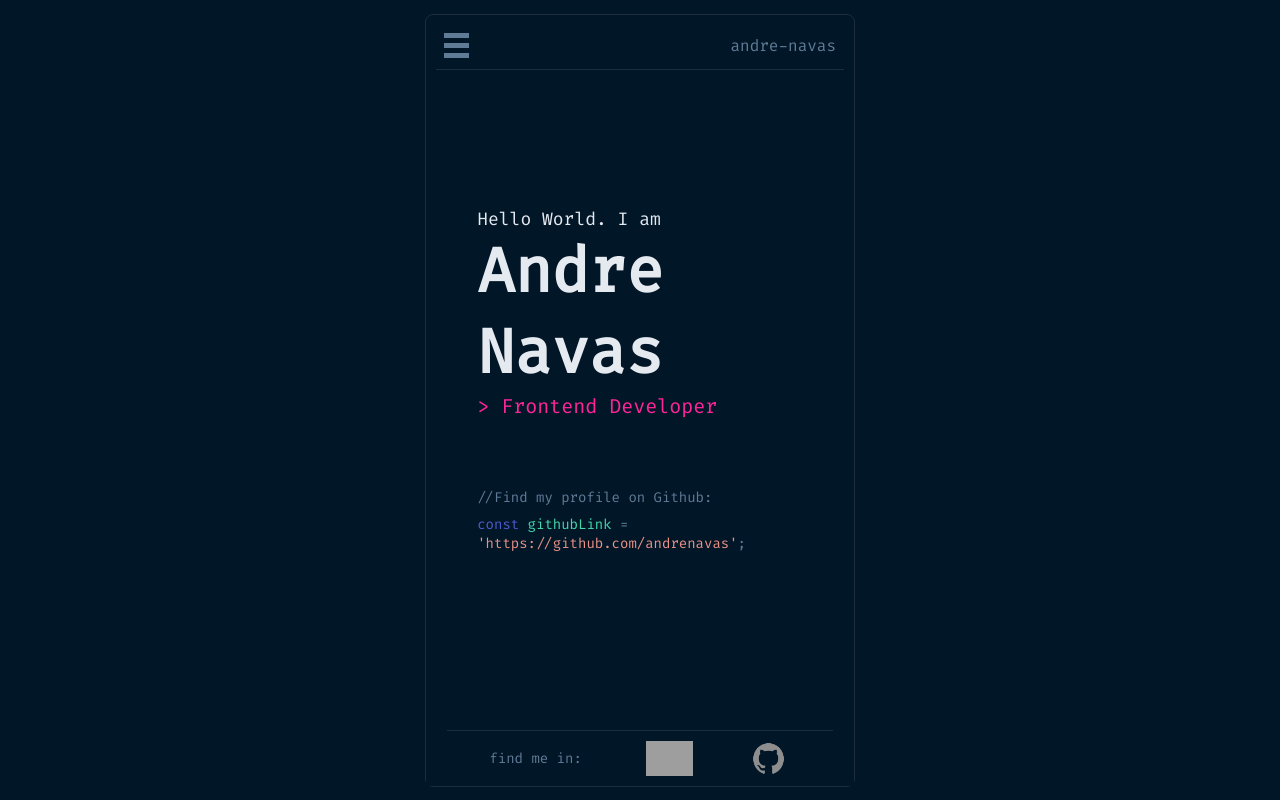
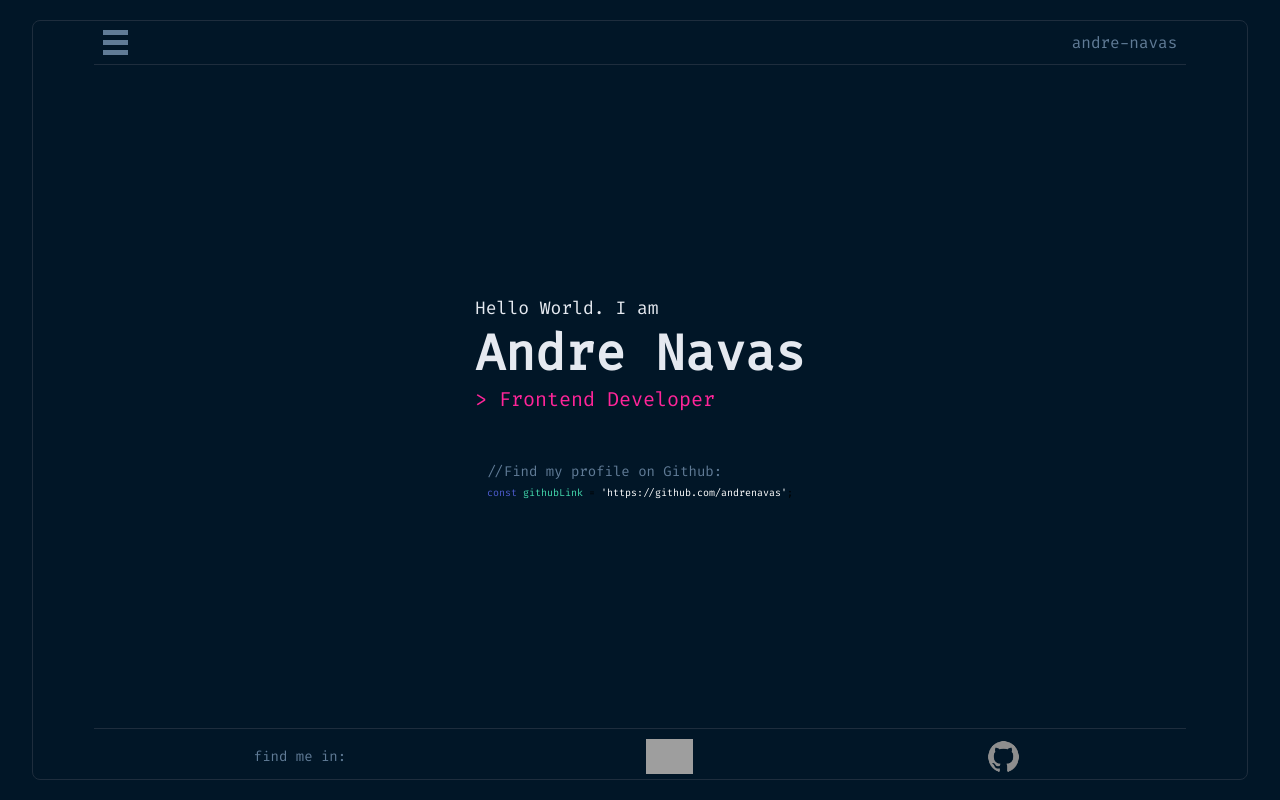
Before and after one commit to andrenavas/portfolio, a React (Vite) app: page / in a window 1280 px wide. Built offline with nearby package versions, Linux system fonts and the light colour scheme; grey boxes are pictures that could not be loaded.

Commit message:
ADD: projects view with CardProjects components

```diff
--- /dev/null
+++ b/src/components/CardProject.css
@@ -0,0 +1,29 @@
+.container-card-project {
+  width: 20rem;
+  height: 20rem;
+  /* background-color: red; */
+  display: flex;
+  flex-direction: column;
+  align-items: center;
+  justify-content: center;
+  gap: 0.2rem;
+}
+
+.title-card-project {
+  font-size: 12px;
+}
+
+.img-project {
+  width: 6rem;
+}
+
+.link-github-project {
+  display: flex;
+  width: 40px;
+  height: 35px;
+  cursor: pointer;
+}
+
+.logo-github-project {
+  width: 25px;
+}
--- /dev/null
+++ b/src/components/CardProject.tsx
@@ -0,0 +1,42 @@
+import './CardProject.css'
+import logoGithub from '../assets/img/logoGithub.png'
+
+interface Project {
+  id: number;
+  name: string;
+  date: string;
+  image: string;
+  description: string;
+  liveLink: string;
+  githubLink: string;
+}
+
+interface CardProjectProps {
+  project: Project;
+}
+
+
+const CardProject: React.FC<CardProjectProps> = ({ project }) => {
+  return (
+    <div className='container-card-project'>
+      <span className='title-card-project'>{project.name}</span>
+      <figure className='container-img-project'>
+        <img className='img-project' src={project.image} alt='project image' />
+      </figure>
+      <div className='container-date-description-project'>
+        <span className='date-card-project'>{project.date}</span>
+        <p className='description-card-project'>{project.description}</p>
+      </div>
+      <div className='container-links-projects'>
+        <span className='link-card-project'> <a href={project.liveLink} target='_blank'></a>View Project</span>
+        <div className='container-link-github'>
+          <a href={project.githubLink} target='_blank' className='link-github-project'>
+            <img src={logoGithub} className='logo-github-project' alt='logo github'></img>
+          </a>
+        </div>
+      </div>
+    </div>
+  )
+}
+
+export default CardProject;
--- a/src/components/Footer.css
+++ b/src/components/Footer.css
@@ -1,15 +1,17 @@
+footer{
+    width: 100%;
+}
+
 .container-footer {
-    /* background-color: red; */
     margin: 0 auto;
     width: 90%;
     display: flex;
     justify-content: space-around;
     align-items: center;
-    /* gap: 3rem; */
-    font-size: 14px;
+    font-size: 1.4rem;
     color: #607B96;
     border-top: 1px solid #1E2D3D;
-    /* border-radius: 0 0 8px 8px; */
+    border-radius: 0 0 8px 8px;
     padding: 1rem;
 }
 
@@ -18,4 +20,5 @@
     display: flex;
     width: 40px;
     height: 35px;
+    cursor: pointer;
 }
--- a/src/components/Navbar.css
+++ b/src/components/Navbar.css
@@ -1,10 +1,11 @@
 .container-nav{
-  /* background-color: green; */
+  width: 90%;
+  margin: 0 auto;
   justify-content: space-between;
   display: flex;
-  padding: 2%;
-  gap: 6%;
+  padding: 9px;
   align-items: center;
+  border-bottom: 1px solid #1E2D3D;
 }
 
 .title-nav {
@@ -47,7 +48,7 @@
   */
 .bm-menu-wrap {
   position: fixed;
-  /* height: 90%; */
+  height: 100%;
   top: 0;
   left: 0;
 }
--- a/src/index.css
+++ b/src/index.css
@@ -1,95 +1,15 @@
-*{
-  font-family: 'Fira Code', monospace;
+* {
   padding: 0;
   margin: 0;
   box-sizing: border-box;
-  background-color: #011627;
 }
 
-html{
+html {
   font-size: 62.5%;
-  /* min-height: 100%; */
-  /* position: relative; */
-}
-
-body{
-  margin:0;
-  /* margin-bottom: 40px;
-  min-height: 100%; */
-}
-
-footer{
-  /* position: absolute;
-  bottom: 0; */
-  width: 100%;
-  /* height: 40px; */
-}
-/* :root {
-  font-family: Inter, system-ui, Avenir, Helvetica, Arial, sans-serif;
-  line-height: 1.5;
-  font-weight: 400;
-
-  color-scheme: light dark;
-  color: rgba(255, 255, 255, 0.87);
-  background-color: #242424;
-
-  font-synthesis: none;
-  text-rendering: optimizeLegibility;
-  -webkit-font-smoothing: antialiased;
-  -moz-osx-font-smoothing: grayscale;
-  -webkit-text-size-adjust: 100%;
-}
-
-a {
-  font-weight: 500;
-  color: #646cff;
-  text-decoration: inherit;
-}
-a:hover {
-  color: #535bf2;
 }
 
 body {
-  margin: 0;
-  display: flex;
-  place-items: center;
-  min-width: 320px;
+  background-color: #011627;
+  font-family: "Fira Code", monospace;
   min-height: 100vh;
 }
-
-h1 {
-  font-size: 3.2em;
-  line-height: 1.1;
-}
-
-button {
-  border-radius: 8px;
-  border: 1px solid transparent;
-  padding: 0.6em 1.2em;
-  font-size: 1em;
-  font-weight: 500;
-  font-family: inherit;
-  background-color: #1a1a1a;
-  cursor: pointer;
-  transition: border-color 0.25s;
-}
-button:hover {
-  border-color: #646cff;
-}
-button:focus,
-button:focus-visible {
-  outline: 4px auto -webkit-focus-ring-color;
-}
-
-@media (prefers-color-scheme: light) {
-  :root {
-    color: #213547;
-    background-color: #ffffff;
-  }
-  a:hover {
-    color: #747bff;
-  }
-  button {
-    background-color: #f9f9f9;
-  }
-} */
--- a/src/views/Home.css
+++ b/src/views/Home.css
@@ -1,36 +1,28 @@
+/* Toda la section */
 .home-view {
+  height: 100vh;
   display: flex;
   justify-content: center;
   align-items: center;
-  height: 100vh;
 }
 
-.container-home-view {
+.container-home-view{
+  width: 95%;
+  border: 1px solid #1E2D3D;
   border-radius: 8px;
-  border: 1px solid #1E2D3D;
-  background: #011627;
-  margin: 5%;
+  height: 95vh;
 }
 
+
+/* Header */
 .home-header {
   height: 45px;
-  /* width: 90%; */
-  border-bottom: 1px solid #1E2D3D;
-  /* display: flex;
-  align-items: center;
-  justify-content: flex-end; */
-  margin: 1rem;
 }
 
-/* main{
-  display: flex;
-  flex-direction: column;
-  justify-content: center;
-  align-items: center;
-} */
 
+/* Main */
 .container-main-home{
-  height: 650px;
+  min-height: calc(100vh - 138px);
   display: flex;
   flex-direction: column;
   justify-content: center;
@@ -38,21 +30,27 @@
   gap: 20px;
 }
 
-.container-hello{
+.box{
   display: flex;
   flex-direction: column;
-  align-items: flex-start;
-  margin-left: 12%;
+  justify-content: center;
+  align-items: center;
+  width: 80%;
+  gap: 10px;
 }
-.span-hello {
-  color: #E5E9F0;
-  font-size: 18px;
-  text-align: center;
+
+.container-hello{
+  padding: 20px 0;
 }
 
 .title-home {
   color: #E5E9F0;
-  font-size: 62px;
+  font-size: 5rem;
+}
+
+.span-hello {
+  color: #E5E9F0;
+  font-size: 1.8rem;
 }
 
 .span-frontend {
@@ -60,24 +58,20 @@
   font-size: 20px;
 
 }
+.container-github-profile{
+  /* background-color: #4D5BCE; */
+  padding: 20px 0;
+}
 
-.container-github-profile{
-  display: flex;
-  flex-direction: column;
-  justify-content: center;
-  gap: 5%;
-  height: 25%;
-  margin-left: 12%;
-}
 .titleGithubProfile {
   color: #607B96;
   font-size: 14px;
 }
 
-.containerGithubLink p {
-  font-size: 14px;
+.containerGithubLink{
+  /* background-color: #FF2599; */
+  padding-top: 5px;
 }
-
 .githubLinkCode {
   color: #4D5BCE;
 }
@@ -85,80 +79,3 @@
 .githubLinkVariable {
   color: #43D9AD;
 }
-
-.githubLinkOperator {
-  color: #607B96;
-}
-
-.githubLinkURL {
-  color: #E99287;
-}
-
-.containerGithubLink p span {
-  display: inline;
-}
-
-/* .container-footer{
-  background-color: red;
-  display: flex;
-  justify-content:center;
-  align-items: center;
-  gap: 3rem;
-  font-size: 14px;
-  color: #607B96;
-  border: 1px solid #1E2D3D;
-  padding: 10px;
-} */
-
-/* .container-footer span{
-  margin-left: 12%;
-} */
-
-/* .link-github, .link-linkedin{
-  display: flex;
-  width: 40px;
-  height: 35px;
-} */
-
-/* #root {
-  max-width: 1280px;
-  margin: 0 auto;
-  padding: 2rem;
-  text-align: center;
-}
-
-.logo {
-  height: 6em;
-  padding: 1.5em;
-  will-change: filter;
-  transition: filter 300ms;
-}
-.logo:hover {
-  filter: drop-shadow(0 0 2em #646cffaa);
-}
-.logo.react:hover {
-  filter: drop-shadow(0 0 2em #61dafbaa);
-}
-
-@keyframes logo-spin {
-  from {
-    transform: rotate(0deg);
-  }
-  to {
-    transform: rotate(360deg);
-  }
-}
-
-@media (prefers-reduced-motion: no-preference) {
-  a:nth-of-type(2) .logo {
-    animation: logo-spin infinite 20s linear;
-  }
-}
-
-.card {
-  padding: 2em;
-}
-
-.read-the-docs {
-  color: #888;
-} */
--- a/src/views/Home.tsx
+++ b/src/views/Home.tsx
@@ -7,21 +7,22 @@ import Footer from '../components/Footer'
 function Home() {
 
   return (
-    <div className='home-view'>
-      <section className='container-home-view'>
+    <section className='home-view'>
+      <div className='container-home-view'>
         <header className='home-header'>
           <Navbar />
         </header>
 
         <main>
           <section className='container-main-home'>
+            <div className='box'>
+
               <div className='container-hello'>
                 <span className='span-hello'>Hello World. I am</span>
                 <h1 className='title-home'>Andre Navas</h1>
                 <span className='span-frontend'>  &gt; Frontend Developer</span>
               </div>
-            {/* <img className='img-green' src={green} alt='green background' />
-            <img className='img-blue' src={blue} alt='blue background' /> */}
+
               <div className='container-github-profile'>
                 <p className='titleGithubProfile'>//Find my profile on Github:</p>
                 <div className='containerGithubLink'>
@@ -34,11 +35,17 @@ function Home() {
                   </p>
                 </div>
               </div>
+
+            </div>
+
           </section>
+
         </main>
+
         <Footer />
+
+      </div>
     </section>
-    </div>
   )
 }
 
--- a/src/views/Projects.css
+++ b/src/views/Projects.css
@@ -0,0 +1,21 @@
+.projects-view{
+  height: 100vh;
+  display: flex;
+  justify-content: center;
+  align-items: center;
+}
+.container-projects-view {
+  width: 95%;
+  border: 1px solid #1E2D3D;
+  border-radius: 8px;
+  height: 95vh;
+  color: #E5E9F0;;
+}
+
+.container-projects{
+  display: flex;
+  flex-wrap: wrap;
+  gap: 0.5rem;
+  justify-content: center;
+  align-items: center;
+}
--- a/src/views/Projects.tsx
+++ b/src/views/Projects.tsx
@@ -1,9 +1,12 @@
 import './Projects.css'
 import Navbar from '../components/Navbar';
 import Footer from '../components/Footer';
+import CardProject from '../components/CardProject';
+import projectsData from '../components/ProjectsData';
 const Projects: React.FC = () => {
   return (
-    <div className='projects-view' >
+    <section className='projects-view'>
+      <div className='container-projects-view' >
         <header className='about-header'>
           <Navbar />
           <div className='container-title-about'>
@@ -11,10 +14,15 @@ const Projects: React.FC = () => {
           </div>
         </header>
         <main>
-        <span>Developer working...</span>
+          <div className='container-projects'>
+            {projectsData.map((project) => (
+              <CardProject key={project.id} project={project} />
+            ))}
+          </div>
         </main>
         <Footer />
       </div>
+    </section>
   )
 }
 
```
Also changed, not shown: src/components/ProjectsData.tsx (+8 -4 lines), src/views/About.tsx (+5 -5 lines). Lines whose indentation alone changed are shown as unchanged.
